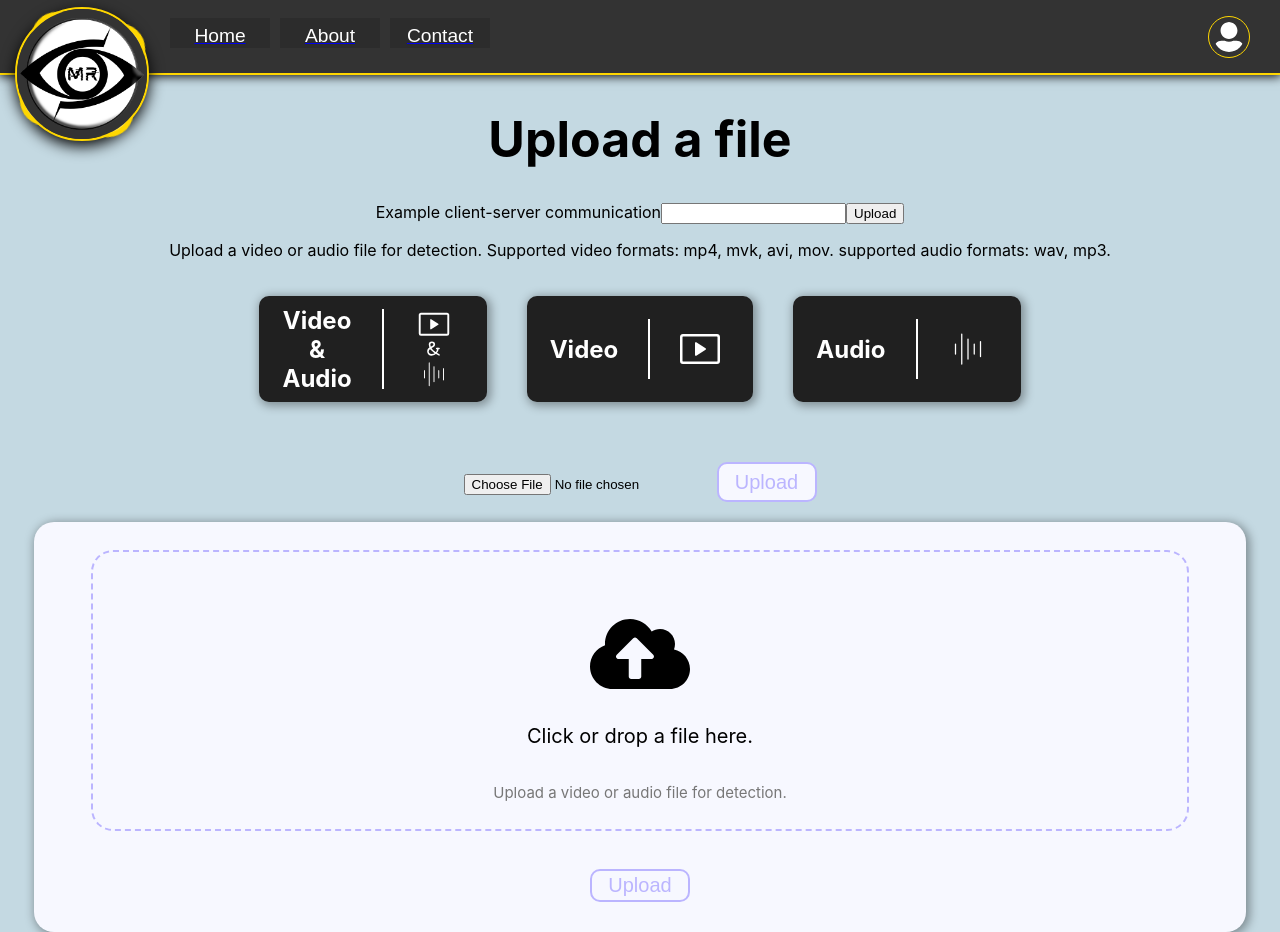
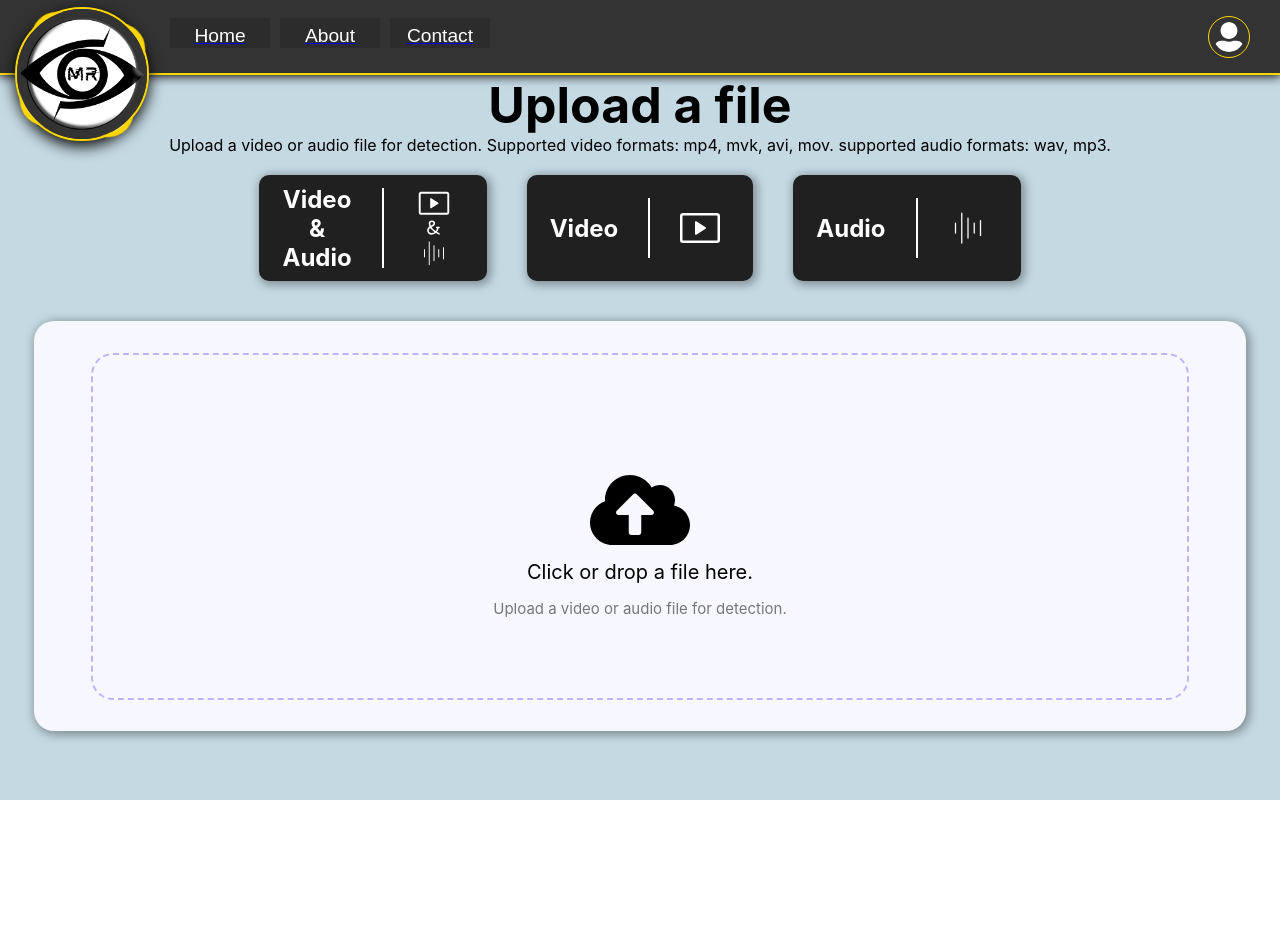
Before and after one commit to MaximL98/Manipulated-Reality, a React (Create React App) app in the folder frontend/: page /UploadFilePage in a window 1280 px wide. After the commit the page ends 800 px from the top, so only its background shows below. Built offline with nearby package versions, Linux system fonts and the light colour scheme.

Commit message:
Now able to drag&drop files for upload, logic needs fix still

```diff
--- a/frontend/package.json
+++ b/frontend/package.json
@@ -9,6 +9,7 @@
     "@testing-library/user-event": "^13.5.0",
     "react": "^18.3.1",
     "react-dom": "^18.3.1",
+    "react-dropzone": "^14.2.3",
     "react-icons": "^5.3.0",
     "react-router-dom": "^6.26.1",
     "react-scripts": "5.0.1",
--- a/frontend/src/Components/UploadFilePage.js
+++ b/frontend/src/Components/UploadFilePage.js
@@ -1,4 +1,4 @@
-import React, { useState, useEffect, useRef  } from 'react';
+import React, { useState, useEffect, useRef, useCallback } from 'react';
 import PageDesign from '../Styles/PageDesign.module.css';
 import MainPage from '../Styles/MainPage.module.css';
 import { GoVideo } from "react-icons/go";
@@ -9,15 +9,23 @@
 import { FaRegCheckCircle } from "react-icons/fa";
 import { VscError } from "react-icons/vsc";
 import { Link, useNavigate } from 'react-router-dom';
+import { useDropzone } from 'react-dropzone';
+import { MdOutlineFileDownload } from "react-icons/md";
 
 
-
-const ACCEPTED_FILE_TYPES = ["mp4", "mkv", "avi", "mov", "wav", "mp3", "m4a", "flac", "ogg", "aac", "wma"];
+const ACCEPTED_VIDEO_TYPES = ["mp4", "mkv", "avi", "mov"];
+const ACCEPTED_AUDIO_TYPES = ["wav", "mp3", "m4a", "flac", "ogg", "aac", "wma"];
 
 function UploadFilePage() {
   const [data, setData] = useState([{}]);
   const [linkToResults, setLinkToResults] = useState(false);
+  const [fileType, setFileType] = useState("videoAudio");
   const navigate = useNavigate();
+
+
+  const [dataURL, setDataURL] = useState(null);
+  const [uploadedURL, setUploadedURL] = useState(null);
+
 
 
 
@@ -41,85 +49,51 @@
   const [showCheckmark, setShowCheckmark] = useState(false);
   const [showError, setShowError] = useState(false);
 
-  // const handleFileUpload = (event) => {
+  const onDrop = useCallback(acceptedFiles => {
+    acceptedFiles.forEach(file => {
+      const reader = new FileReader();
+      reader.onabort = () => console.log('file reading was aborted');
+      reader.onerror = () => console.log('file reading has failed');
+      reader.onload = () => {
+        const binaryStr = reader.result;
+        setDataURL(binaryStr);
+      };
+      reader.readAsDataURL(file);
+      handleFileChange({ target: { files: [file] } });
+    });
+  }, []);
 
-  //   console.log(event.target.files[0]);
-  //   console.log(imageDivRef);
+  const {
+    getRootProps,
+    acceptedFiles,
+    isDragActive,
+    getInputProps,
 
-  //   let filename = event.target.files[0].name;
+  } = useDropzone({ onDrop });
 
-  //   if (file && ACCEPTED_FILE_TYPES.includes(file.name.split('.').pop())) {
-  //     setSelectedFile(file);
-  //     setShowCheckmark(true);
-  //     setShowError(false);
 
-  //   } else {
-  //     setSelectedFile(null);
-  //     setShowError(true);
-  //     setShowCheckmark(false);
-  //     // imageDivRef.current.children[1].innerText = "Error: Invalid file type.";
-  //     // imageDivRef.current.children[2].innerText = "Please select a valid file type.";
-  //   }
+  function handleFileChange(event) {
+    const file = event.target.files[0];
+    let filename = file.name;
+    if (filename.length > 40) {
+      filename = filename.substring(0, 40) + "...";
+    }
 
-  //   // if (ACCEPTED_FILE_TYPES.includes(filename.split('.').pop())) {
-  //   //   console.log("Accepted file type " + filename);
-  //   //   setShowCheckmark(true);
-  //   //   setShowError(false);
-  //   // imageDivRef.current.children[1].innerText = filename.slice(0, 40) + "..."; // Truncate filename
-  //   // imageDivRef.current.children[2].innerText = "File selected.";
+    const ACCEPTED_FILE_TYPES = (fileType === "audio" ? ACCEPTED_AUDIO_TYPES : ACCEPTED_VIDEO_TYPES);
 
-  //   // }
-  //   // else {
-  //   //   setShowError(true);
-  //   //   setShowCheckmark(false);
-
-  //   // }
-
-  //   if (data['message'] === "Upload successful") {
-  //     console.log("Upload successful");
-  //   }
-  // }
-
-  // const fileUpload = (event) => {
-  //   //console.log("File upload function called ", inputFileRef.current.files[0]);
-  //   const formData = new FormData();
-  //   //formData.append('uploaded_file', inputFileRef.current.files[0]);
-  //   formData.append('file_type', 'video'); // Add this based on the selected option
-
-  //   fetch('/Results', {
-  //     method: 'POST',
-  //     body: formData,
-  //   })
-  //     .then(response => response.json())
-  //     .then(data => {
-  //       setData(data.message || 'Upload successful');
-  //       // Update UI based on the response
-  //       if (data.success) {
-  //         setShowCheckmark(true);
-  //         setShowError(false);
-  //       } else {
-  //         setShowError(true);
-  //         setShowCheckmark(false);
-  //       }
-  //     })
-  //     .catch(error => {
-  //       console.error('Error:', error);
-  //       setData('Upload failed');
-  //       setShowError(true);
-  //       setShowCheckmark(false);
-  //     });
-  // };
-
-  const handleFileChange = (event) => {
-    const file = event.target;
-    console.log(file.files[0]);
+    console.log("Filetype uploaded: " + file.name.split('.').pop());
+    console.log("Accepted file types: " + ACCEPTED_FILE_TYPES);
 
     if (file && ACCEPTED_FILE_TYPES.includes(file.name.split('.').pop())) {
       setSelectedFile(file);
       setShowCheckmark(true);
       setShowError(false);
+      upload_p_ref.current.innerHTML = "Uploaded " + filename + " successfully!";
+      upload_span_ref.current.innerHTML = "Click to change to another file.";
       // Update UI with selected file info
     } else {
+      upload_p_ref.current.innerHTML = "File not supported!";
+      upload_span_ref.current.innerHTML = "Please select a file of format: mp4, mkv, avi, mov, wav, mp3, m4a, flac, ogg, aac, wma";
       setSelectedFile(null);
       setShowError(true);
       setShowCheckmark(false);
@@ -150,7 +124,7 @@
         setData(responseData.message);
 
         setLinkToResults(true);
-        navigate('/Results', {state: {videoURL: responseData[0], audioURL: responseData[1]}});
+        navigate('/Results', { state: { videoURL: responseData[0], audioURL: responseData[1] , fileType: fileType} });
 
       } catch (error) {
         setData('Upload failed');
@@ -159,10 +133,6 @@
     fetchResults();
 
   };
-
-
-
-
 
 
   function buttonClicked(type) {
@@ -174,6 +144,7 @@
         iconChoiceDivVideoAudioRef.current.style.borderLeft = "2px solid #000000";
         iconChoiceDivVideoRef.current.style.borderLeft = "2px solid #ffffff";
         iconChoiceDivAudioRef.current.style.borderLeft = "2px solid #ffffff";
+        setFileType("videoAudio");
         break;
       case "video":
         videoAudioButtonRef.current.className = MainPage.ChoiceButton;
@@ -182,6 +153,7 @@
         iconChoiceDivVideoAudioRef.current.style.borderLeft = "2px solid #ffffff";
         iconChoiceDivVideoRef.current.style.borderLeft = "2px solid #000000";
         iconChoiceDivAudioRef.current.style.borderLeft = "2px solid #ffffff";
+        setFileType("video");
         break;
       case "audio":
         videoAudioButtonRef.current.className = MainPage.ChoiceButton;
@@ -190,43 +162,17 @@
         iconChoiceDivVideoAudioRef.current.style.borderLeft = "2px solid #ffffff";
         iconChoiceDivVideoRef.current.style.borderLeft = "2px solid #ffffff";
         iconChoiceDivAudioRef.current.style.borderLeft = "2px solid #000000";
+        setFileType("audio");
         break;
       default:
         console.log("Invalid button");
     }
   }
 
-  const [testComminicationData, setTestCommunicationData] = useState([{}]);
-
-  function testClientServerCommunication(event) {
-    event.preventDefault();
-
-    const formData = new FormData();
-    formData.append('text_file', event.target.text_file.value); // Key-value pair
-
-    fetch('/test', {
-      method: 'POST',
-      body: formData,
-    })
-      .then(response => response.json())
-      .then(data => {
-        setTestCommunicationData(data.message);
-        console.log(data);
-      })
-      .catch(error => {
-        console.error('Error:', error);
-      });
-  }
-
   return (
     <div>
       <div className={PageDesign.mainDiv}>
         <h1 style={{ fontSize: "50px" }}>Upload a file</h1>
-
-        <form onSubmit={testClientServerCommunication}>Example client-server communication
-          <input type="text" name='text_file' />
-          <button type="submit">Upload</button>
-        </form>
 
         <p>Upload a video or audio file for detection. Supported video formats: mp4, mvk, avi, mov. supported audio formats: wav, mp3. </p>
 
@@ -264,27 +210,42 @@
         </div>
 
 
-
-        <form onSubmit={handleSubmit} encType="multipart/form-data">
+{/*
+        <form onSubmit={handleSubmit} htmlFor="input-file" encType="multipart/form-data">
           <input type="file" name='uploaded_file' accept="mp4,mkv,avi,mov,wav,mp3" className={MainPage.inputFile} ref={inputFileRef} onChange={handleFileChange} />
           <button type="submit" className={MainPage.uploadButton}>Upload</button>
         </form>
         {uploadStatus && <p>{uploadStatus}</p>}
         {linkToResults && <Link to={`/Results?data=${data}`}>Go to results</Link>}
 
-        <form onSubmit={handleSubmit} encType="multipart/form-data" className={MainPage.dropArea} ref={labelRef}>
-          <input type="file" name='uploaded_file' className={MainPage.inputFile} ref={inputFileRef} onChange={handleFileChange} hidden />
+ */}
+
+
+
+
+        <div className={MainPage.Dropzone}>
+          <div className={MainPage.dropArea}  {...getRootProps()} onInput={handleFileChange} >
+            <input {...getInputProps()} onChange={handleFileChange} ref={inputFileRef} />
+            {isDragActive ? (
+              <div className={MainPage.uploadImageDivDraggable} ref={imageDivRef}>
+                <MdOutlineFileDownload className={MainPage.uploadImage} />
+
+                <p>Drop the file here ...</p>
+
+              </div>
+            ) : (
               <div className={MainPage.uploadImageDiv} ref={imageDivRef}>
                 {showCheckmark && <FaRegCheckCircle className={MainPage.uploadImage} id={MainPage.Checkmark} />}
                 {showError && <VscError className={MainPage.uploadImage} id={MainPage.Error} />}
                 {!showError && !showCheckmark && <FaCloudUploadAlt className={MainPage.uploadImage} />}
-            <div>
                 <p ref={upload_p_ref}>Click or drop a file here.</p>
+                <span ref={upload_span_ref}>Upload a video or audio file for detection.</span>
+
               </div>
-            <span ref={upload_span_ref}>Upload a video or audio file for detection.</span>
+            )}
           </div>
-          <button type="submit" className={MainPage.uploadButton}>Upload</button>
-        </form>
+          {showCheckmark && <button onClick={handleSubmit} className={MainPage.uploadButton}>Detect</button>}
+        </div>
       </div >
     </div >
   );
--- a/frontend/src/Styles/MainPage.module.css
+++ b/frontend/src/Styles/MainPage.module.css
@@ -96,6 +96,19 @@
     flex-direction: column;
 }
 
+.uploadImageDivDraggable {
+    width: 95%;
+    height: 98%;
+    border-radius: 20px;
+    outline: 2px dashed #6456fd;
+    background: #f7f8ff;
+
+    display: flex;
+    justify-content: center;
+    align-items: center;
+    flex-direction: column;
+}
+
 .uploadImageDiv:hover {
     background: #f0f1ff;
 }
@@ -148,3 +161,12 @@
     cursor: pointer;
 
 }
+
+.Dropzone{
+    width: 100%;
+    height: 100%;
+    display: flex;
+    justify-content: center;
+    align-items: center;
+    flex-direction: column;
+}
--- a/frontend/src/Styles/index.css
+++ b/frontend/src/Styles/index.css
@@ -11,3 +11,7 @@
   font-family: source-code-pro, Menlo, Monaco, Consolas, 'Courier New',
     monospace;
 }
+
+* {
+  margin: 0;
+}
```
Also changed, not shown: 1 other file (tests, documents, lock files or other folders). Lines whose indentation alone changed are shown as unchanged.
